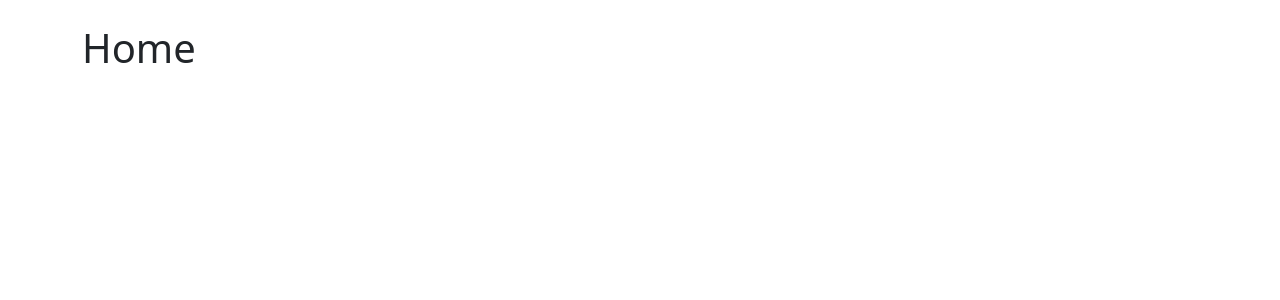
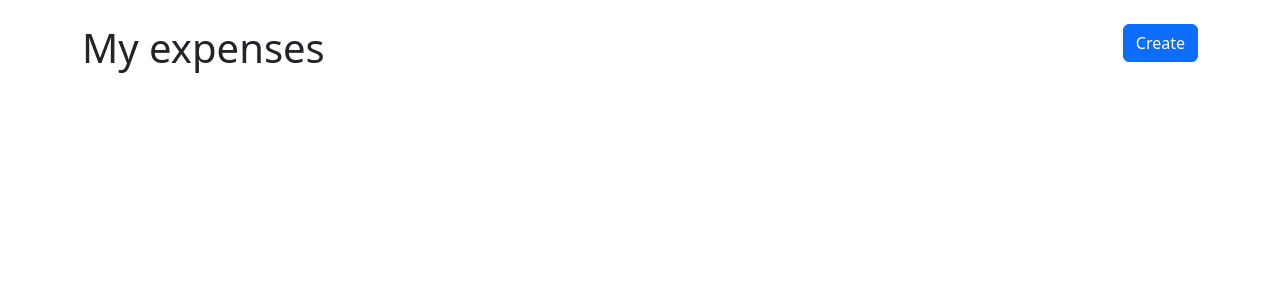
Before and after one commit to Keayne/Firenu, a React (Vite) app in the folder firenu/: page / in a window 1280 px wide. Shown: the top 300 px of the page. Built offline with nearby package versions, Linux system fonts and the light colour scheme.

Commit message:
add details to expense

```diff
--- a/firenu/src/App.tsx
+++ b/firenu/src/App.tsx
@@ -5,12 +5,15 @@ import { Routes, Route, Navigate } from "react-router-dom";
 import { NewExpense } from "./NewExpense";
 import { useLocalStorage } from "./useLocalStorage";
 import { v4 as uuidV4 } from "uuid";
+import { ExpenseList } from "./ExpenseList";
 
 export type ExpenseData = {
   title: string;
   markdown: string;
   tags: Tag[];
-  //cost: string;
+  cost: string;
+  oneTimePayment: boolean;
+  paid: boolean;
 };
 
 export type Tag = {
@@ -30,14 +33,14 @@ export type RawExpenseData = {
   title: string;
   markdown: string;
   tagIds: string[];
-  //cost: string;
+  cost: string;
+  oneTimePayment: boolean;
+  paid: boolean;
 };
 
 function App() {
   const [expenses, setExpenses] = useLocalStorage<RawExpense[]>("EXPENSES", []);
   const [tags, setTags] = useLocalStorage<Tag[]>("TAGS", []);
-  //const [costs, setCosts] = useLocalStorage
-  //TODO: add handling for costs
 
   const expensesWithTags = useMemo(() => {
     return expenses.map((expense) => {
@@ -64,7 +67,7 @@ function App() {
   return (
     <Container className="my-4">
       <Routes>
-        <Route path="/" element={<h1>Home</h1>} />
+        <Route path="/" element={<ExpenseList />} />
         <Route
           path="/new"
           element={
--- a/firenu/src/ExpenseForm.tsx
+++ b/firenu/src/ExpenseForm.tsx
@@ -17,8 +17,10 @@ export function ExpenseForm({
   availableTags,
 }: ExpenseFormProps) {
   const titleRef = useRef<HTMLInputElement>(null);
+  const costRef = useRef<HTMLInputElement>(null);
   const markdownRef = useRef<HTMLTextAreaElement>(null);
-  const costRef = useRef<HTMLTextAreaElement>(null);
+  const oneTimePayment = useRef<HTMLFormElement>(null);
+  const paid = useRef<HTMLInputElement>(null);
   const [selectedTags, setSelectedTags] = useState<Tag[]>([]);
   const navigate = useNavigate();
 
@@ -27,12 +29,14 @@ export function ExpenseForm({
     onSubmit({
       //values can't be null as required from form
       title: titleRef.current!.value,
+      cost: costRef.current!.value,
       markdown: markdownRef.current!.value,
       tags: selectedTags,
-      //cost: costRef.current!.value,
+      oneTimePayment: false, //TODO fix ref 3726
+      paid: false, //TODO fix ref
     });
 
-    navigate("..");
+    //navigate(".."); navigate back to previous page after submit, disabled for testing
   }
   return (
     <Form onSubmit={handleSubmit}>
@@ -72,7 +76,7 @@ export function ExpenseForm({
           </Col>
           <Form.Group controlId="cost">
             <Form.Label>Cost</Form.Label>
-            <Form.Control required />
+            <Form.Control ref={costRef} required />
           </Form.Group>
           <Form.Group>
             <Form.Check
--- /dev/null
+++ b/firenu/src/ExpenseList.tsx
@@ -0,0 +1,21 @@
+import { Button, Col, Stack, Row } from "react-bootstrap";
+import { Link } from "react-router-dom";
+
+export function ExpenseList() {
+  return (
+    <>
+      <Row>
+        <Col>
+          <h1>My expenses</h1>
+        </Col>
+        <Col xs="auto">
+          <Stack gap={2} direction="horizontal">
+            <Link to="/new">
+              <Button variant="primary">Create</Button>
+            </Link>
+          </Stack>
+        </Col>
+      </Row>
+    </>
+  );
+}
```
